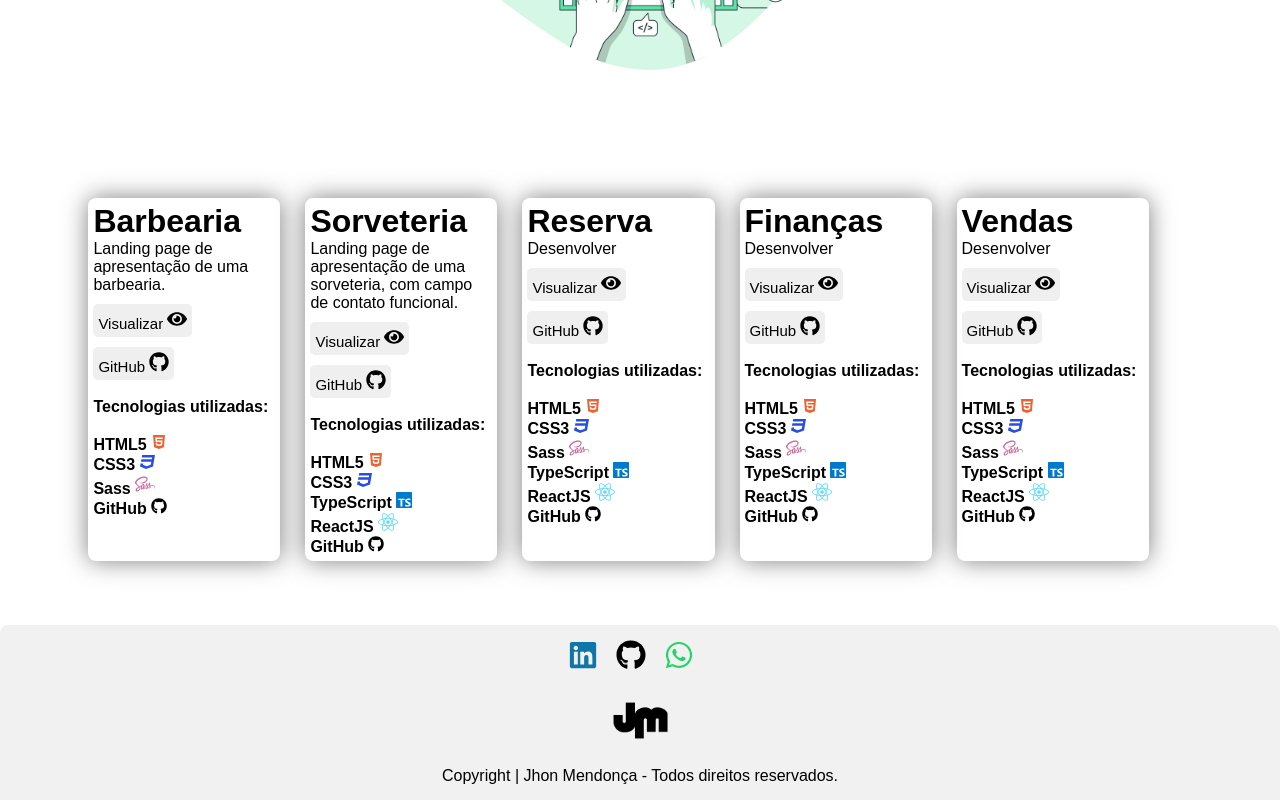
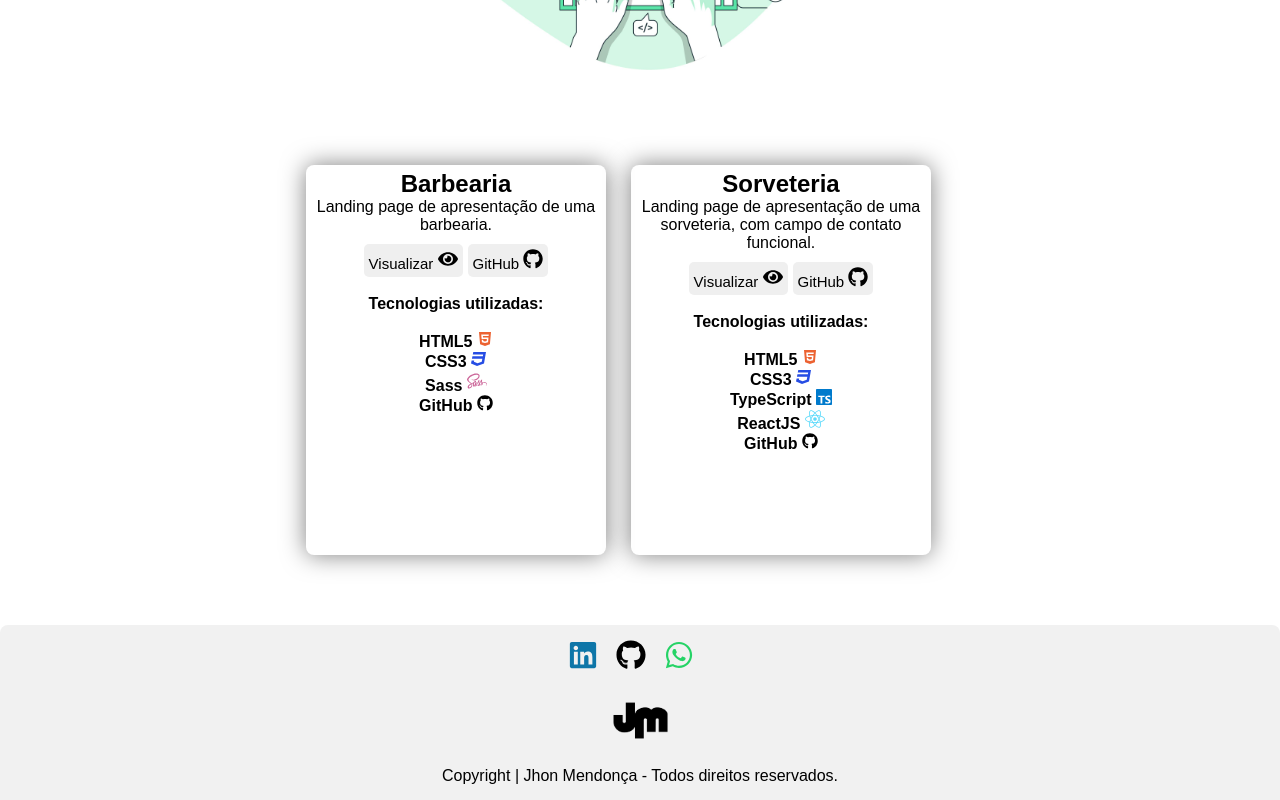
Before and after one commit to jhondharkyson520/portifolio, a React (Vite) app: page / in a window 1280 px wide. Shown: the part 781-1581 px from the top of the page. Built offline with nearby package versions, Linux system fonts and the light colour scheme.

Commit message:
Atualização de projetos

```diff
--- a/src/App.css
+++ b/src/App.css
@@ -162,16 +162,15 @@
 
 .projetos{
 
-
+  display: flex;
   width: 90vw;
   height: 50vh;
   margin: 50px 50px 50px 50px;
-  padding: 3%;
+  padding: 5px 5px;
   position: relative;
-  flex-direction: column;
+  flex-direction: row;
   justify-content: center;
   background-color: #FFF;
-  display: grid;
   grid-template-columns: repeat(auto-fill, minmax(200px, 1fr));
   grid-gap: 10px;
 
@@ -189,6 +188,8 @@
 
 .projeto01{
   border-radius: 8px;
+  max-width: 300px;
+  text-align: center;
   border: 5px solid transparent;
   box-shadow: 0 0 25px rgba(0, 0, 0, 0.5);
   margin-right: 15px;
@@ -315,7 +316,7 @@
       width: 100%;
       bottom: 0;
       left: 0;
-      transform: translateY(calc(600%));
+      margin-top: 205px;
 
     }
 
--- a/src/App.tsx
+++ b/src/App.tsx
@@ -69,7 +69,7 @@ function App() {
           </div>
         </div>
 
-        <div className='projetos'>
+        <section className='projetos'>
           <div className='projeto01'>
               <h1>Barbearia</h1>
               <p>Landing page de apresentação de uma barbearia.</p>
@@ -140,120 +140,7 @@ function App() {
               </p>
           </div>
 
-          <div className='projeto01'>
-            <h1>Reserva</h1>
-          <p>Desenvolver</p>
-
-              <a href="#" target='_blank'>
-                <button className='button-barber'>
-                  Visualizar <FaEye size={20}/>
-                </button>
-              </a>
-
-              <a href="#" target='_blank'>
-                <button className='button-barber-github'>
-                  GitHub <FaGithub size={20}/>
-                </button>
-              </a>
-
-              <br />
-              <br />
-              <p><strong>Tecnologias utilizadas: </strong></p>
-              <br />
-              <p>
-                <strong>
-                HTML5 <FaHtml5 style={{color: '#ec6231'}}/>
-                <br />
-                CSS3 <FaCss3 style={{color: '#264de4'}}/>
-                <br />
-                Sass <FaSass size={20} style={{color: '#cc6699'}}/>
-                <br />
-                TypeScript <SiTypescript style={{color: '#007acc'}}/>
-                <br />
-                ReactJS <FaReact size={20} style={{color: '#61dbfb'}}/>
-                <br />
-                GitHub <FaGithub/>
-                <br />
-                </strong>
-              </p>
-          </div>
-
-          <div className='projeto01'>
-            <h1>Finanças</h1>
-          <p>Desenvolver</p>
-
-              <a href="#" target='_blank'>
-                <button className='button-barber'>
-                  Visualizar <FaEye size={20}/>
-                </button>
-              </a>
-
-              <a href="#" target='_blank'>
-                <button className='button-barber-github'>
-                  GitHub <FaGithub size={20}/>
-                </button>
-              </a>
-
-              <br />
-              <br />
-              <p><strong>Tecnologias utilizadas: </strong></p>
-              <br />
-              <p>
-                <strong>
-                HTML5 <FaHtml5 style={{color: '#ec6231'}}/>
-                <br />
-                CSS3 <FaCss3 style={{color: '#264de4'}}/>
-                <br />
-                Sass <FaSass size={20} style={{color: '#cc6699'}}/>
-                <br />
-                TypeScript <SiTypescript style={{color: '#007acc'}}/>
-                <br />
-                ReactJS <FaReact size={20} style={{color: '#61dbfb'}}/>
-                <br />
-                GitHub <FaGithub/>
-                <br />
-                </strong>
-              </p>
-          </div>
-
-          <div className='projeto01'>
-            <h1>Vendas</h1>
-          <p>Desenvolver</p>
-
-              <a href="#" target='_blank'>
-                <button className='button-barber'>
-                  Visualizar <FaEye size={20}/>
-                </button>
-              </a>
-
-              <a href="#" target='_blank'>
-                <button className='button-barber-github'>
-                  GitHub <FaGithub size={20}/>
-                </button>
-              </a>
-
-              <br />
-              <br />
-              <p><strong>Tecnologias utilizadas: </strong></p>
-              <br />
-              <p>
-                <strong>
-                HTML5 <FaHtml5 style={{color: '#ec6231'}}/>
-                <br />
-                CSS3 <FaCss3 style={{color: '#264de4'}}/>
-                <br />
-                Sass <FaSass size={20} style={{color: '#cc6699'}}/>
-                <br />
-                TypeScript <SiTypescript style={{color: '#007acc'}}/>
-                <br />
-                ReactJS <FaReact size={20} style={{color: '#61dbfb'}}/>
-                <br />
-                GitHub <FaGithub/>
-                <br />
-                </strong>
-              </p>
-          </div>
-        </div>
+        </section>
 
           <div className='container-footer'>
               <div className='footer-contact'>
```
